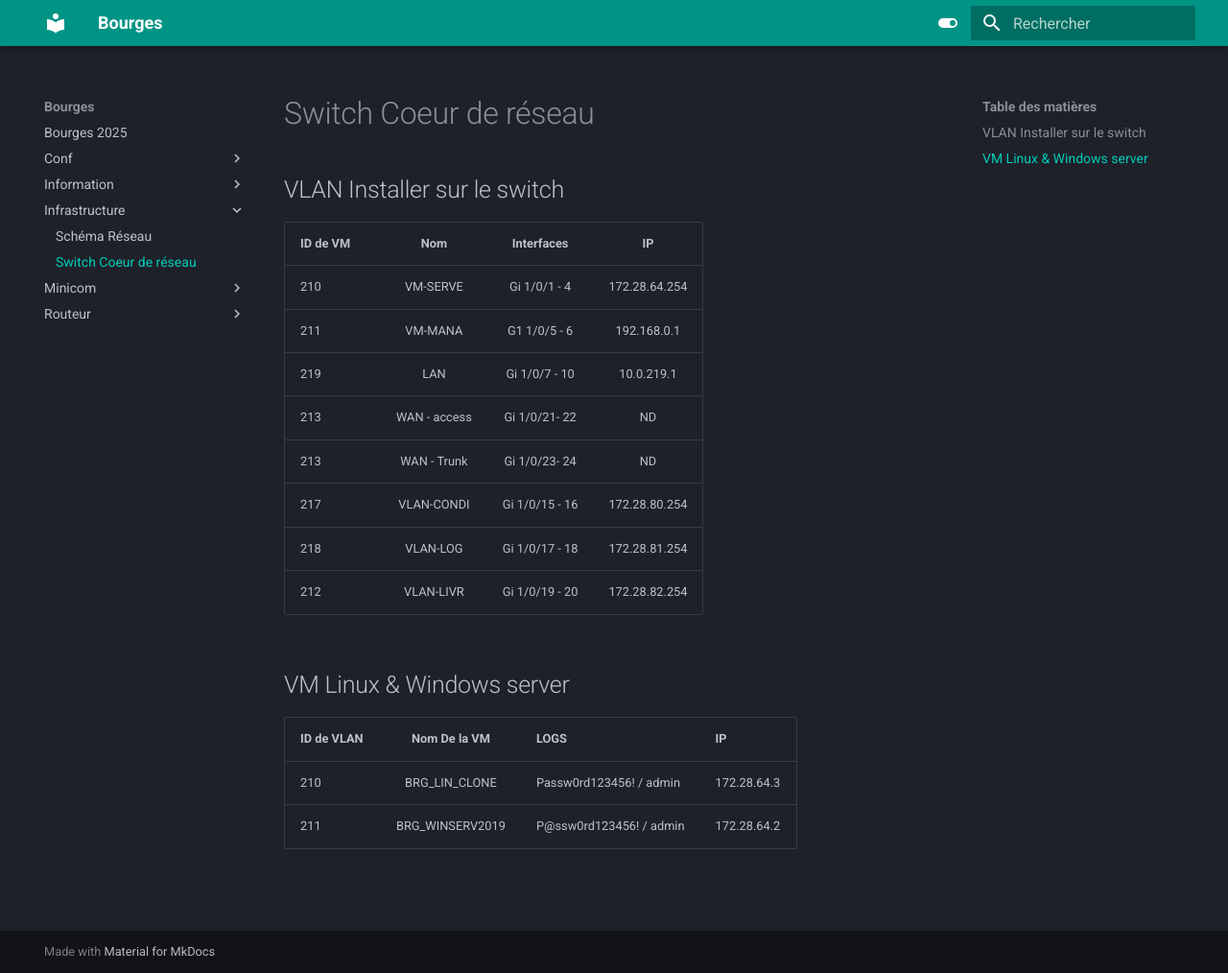
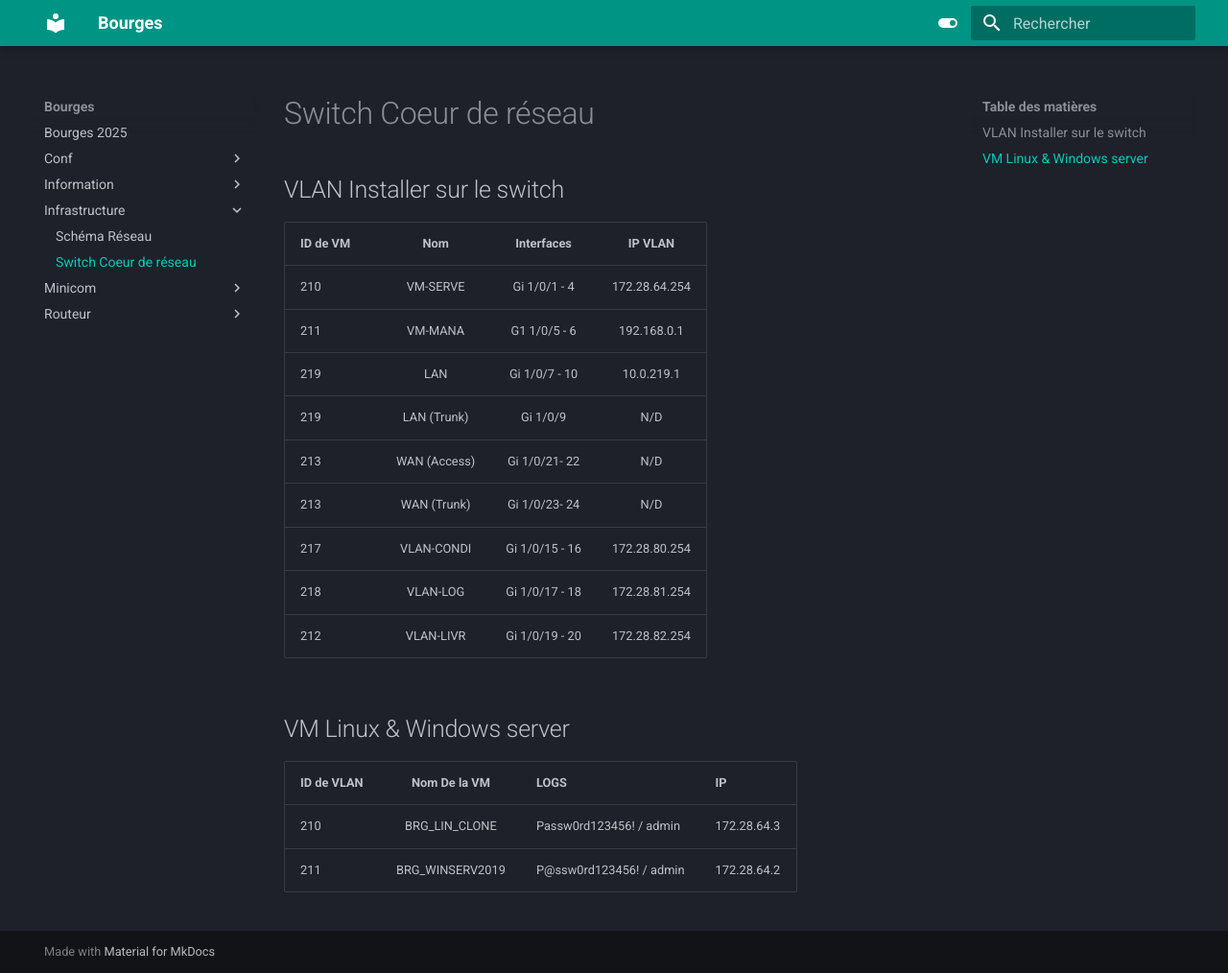
Before and after one commit to PatrickDummans/Bourges2025, an MkDocs documentation site: the page built from docs/Infrastructure/Switch.md, in a window 1280 px wide and 1014 px high. Shown: the whole window at 96% size. Built offline with MkDocs 1.6.1 and Material for MkDocs 9.7.7, drawn with Linux system fonts in a browser that asks for light colours.

Commit message:
Update Switch.md
Signed-off-by: Yv3z <144701898+Yv3z@users.noreply.github.com>

```diff
--- a/docs/Infrastructure/Switch.md
+++ b/docs/Infrastructure/Switch.md
@@ -3,13 +3,14 @@
 
 ## VLAN Installer sur le switch
 
-| ID de VM         | Nom             | Interfaces  | IP    |
+| ID de VM         | Nom             | Interfaces  | IP VLAN   |
 | :--------------- |:---------------:| :----------:| :--------:|
 | 210              |   VM-SERVE      |  Gi 1/0/1 - 4 | 172.28.64.254 |
 | 211              |   VM-MANA       |  G1 1/0/5 - 6 | 192.168.0.1 |
 | 219              |   LAN           |  Gi 1/0/7 - 10 | 10.0.219.1 |
-| 213              |   WAN - access  |  Gi 1/0/21- 22 | ND |
-| 213              |   WAN - Trunk   |  Gi 1/0/23- 24 | ND |
+| 219              |   LAN (Trunk)   |  Gi 1/0/9     | N/D|
+| 213              |   WAN (Access)  |  Gi 1/0/21- 22 | N/D |
+| 213              |   WAN (Trunk)   |  Gi 1/0/23- 24 | N/D |
 | 217              |   VLAN-CONDI    |  Gi 1/0/15 - 16 | 172.28.80.254 |
 | 218              |   VLAN-LOG      |  Gi 1/0/17 - 18 | 172.28.81.254 |
 | 212              |   VLAN-LIVR     |  Gi 1/0/19 - 20 | 172.28.82.254 |
```
